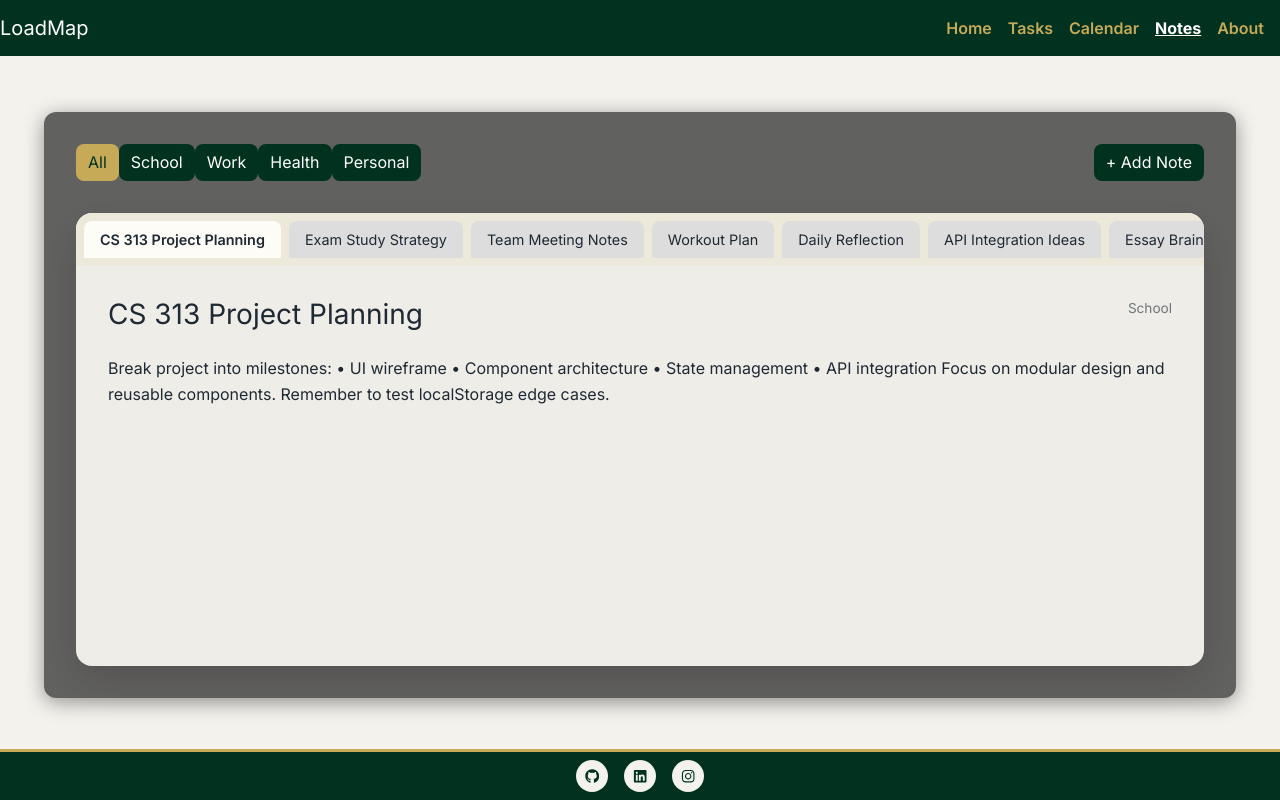
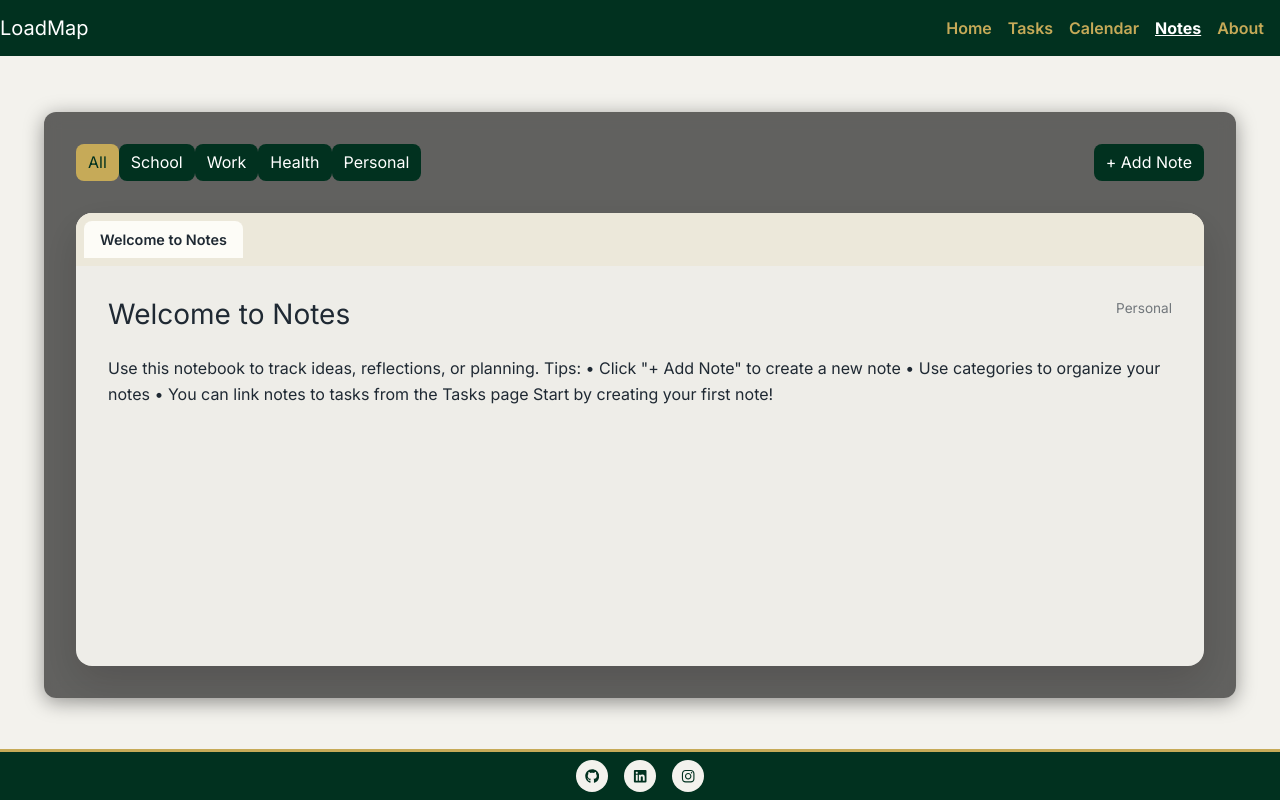
Before and after one commit to SethCSanti/startup, a React (Vite) app: page /notes in a window 1280 px wide. Built offline with nearby package versions, Linux system fonts and the light colour scheme; sample sign-in values are in the browser's storage.

Commit message:
reorganized home page and added a demonstration of the restricted endpoint

```diff
--- a/src/home/home.jsx
+++ b/src/home/home.jsx
@@ -1,4 +1,4 @@
-import React, { useState, useEffect } from 'react';
+import React, { useState, useEffect } from "react";
 
 export function Home({ user, login, logout }) {
   const [selectedImage, setSelectedImage] = useState(null);
@@ -13,6 +13,15 @@ export function Home({ user, login, logout }) {
 
     loadQuote();
   }, []);
+
+  async function testRestricted() {
+    const response = await fetch("/api/restricted", {
+      credentials: "include"
+    });
+
+    const data = await response.json();
+    alert(data.msg);
+  }
 
   return (
     <>
@@ -35,10 +44,17 @@ export function Home({ user, login, logout }) {
             className={`button ${user !== "Guest" ? "logout" : ""}`}
             onClick={async () => {
               if (user === "Guest") {
-
                 const email = prompt("Email:");
                 const password = prompt("Password:");
-                const register = confirm("Press OK to register, Cancel to login");
+
+                if (!email || !password) {
+                  alert("Email and password required");
+                  return;
+                }
+
+                const register = confirm(
+                  "Press OK to register, Cancel to login"
+                );
 
                 if (register) {
                   const response = await fetch("/api/auth/create", {
@@ -55,7 +71,6 @@ export function Home({ user, login, logout }) {
                   } else {
                     alert("Registration failed");
                   }
-
                 } else {
                   const response = await fetch("/api/auth/login", {
                     method: "POST",
@@ -68,12 +83,11 @@ export function Home({ user, login, logout }) {
 
                   if (response.ok) {
                     const data = await response.json();
-                    login(data.id);
+                    login(email.split("@")[0]);
                   } else {
                     alert("Login failed");
                   }
                 }
-
               } else {
                 logout();
               }
@@ -93,10 +107,18 @@ export function Home({ user, login, logout }) {
               <div className="card mb-3">
                 <div className="card-body">
                   <h5>Live Tasks Overview</h5>
-                <p>Data loaded from database (placeholder)</p>
+                  <p>Data loaded from backend service</p>
                   <p>
                     Status: <strong>Realtime updates enabled (mock)</strong>
                   </p>
+
+                  {/* Restricted Endpoint Demo */}
+                  <button
+                    className="btn btn-primary mt-2"
+                    onClick={testRestricted}
+                  >
+                    Test Restricted Endpoint
+                  </button>
                 </div>
               </div>
 
--- a/src/notes/notes.jsx
+++ b/src/notes/notes.jsx
@@ -10,111 +10,21 @@ export function Notes() {
   if (stored) return JSON.parse(stored);
 
   return [
-    {
-      id: 1,
-      title: "CS 313 Project Planning",
-      category: "School",
-      taskId: "",
-      text: `Break project into milestones:
-• UI wireframe
-• Component architecture
-• State management
-• API integration
+  {
+    id: 1,
+    title: "Welcome to Notes",
+    category: "Personal",
+    taskId: "",
+    text: `Use this notebook to track ideas, reflections, or planning.
 
-Focus on modular design and reusable components.
-Remember to test localStorage edge cases.`,
-    },
-    {
-      id: 2,
-      title: "Exam Study Strategy",
-      category: "School",
-      taskId: "",
-      text: `Prioritize:
-1. Algorithms
-2. Recursion
-3. Time complexity
+Tips:
+• Click "+ Add Note" to create a new note
+• Use categories to organize your notes
+• You can link notes to tasks from the Tasks page
 
-Create flashcards for big-O patterns.
-Do 2 practice exams before Friday.`,
-    },
-    {
-      id: 3,
-      title: "Team Meeting Notes",
-      category: "Work",
-      taskId: "",
-      text: `Agenda:
-• Q2 deliverables
-• Feature backlog cleanup
-• Deployment timeline
-
-Action Items:
-– Refactor dashboard logic
-– Improve error handling in tasks page`,
-    },
-    {
-      id: 4,
-      title: "Workout Plan",
-      category: "Health",
-      taskId: "",
-      text: `Monday – Push
-Wednesday – Pull
-Friday – Legs
-
-Add 10 min core work each session.
-Increase squat weight next week.`,
-    },
-    {
-      id: 5,
-      title: "Daily Reflection",
-      category: "Personal",
-      taskId: "",
-      text: `Wins:
-• Finished calendar integration
-• Improved modal consistency
-
-Improve tomorrow:
-• Add edit note feature
-• Clean up CSS structure`,
-    },
-    {
-      id: 6,
-      title: "API Integration Ideas",
-      category: "Work",
-      taskId: "",
-      text: `Google Calendar Sync Plan:
-• OAuth flow
-• Store refresh token
-• Sync tasks as events
-• Handle timezones properly
-
-Potential stretch goal: Two-way sync.`,
-    },
-    {
-      id: 7,
-      title: "Essay Brainstorm",
-      category: "School",
-      taskId: "",
-      text: `Thesis direction:
-How digital productivity tools reshape student stress patterns.
-
-Include:
-• Data on workload visualization
-• Cognitive load theory
-• Calendar-based prioritization`,
-    },
-    {
-      id: 8,
-      title: "Meal Prep Plan",
-      category: "Health",
-      taskId: "",
-      text: `Prep:
-• Chicken & rice bowls
-• Overnight oats
-• Protein snacks
-
-Track calories for consistency.`,
-    },
-  ];
+Start by creating your first note!`
+  }
+];
 });
 
   const [tasks, setTasks] = useState([]);
```
Lines whose indentation alone changed are shown as unchanged.
